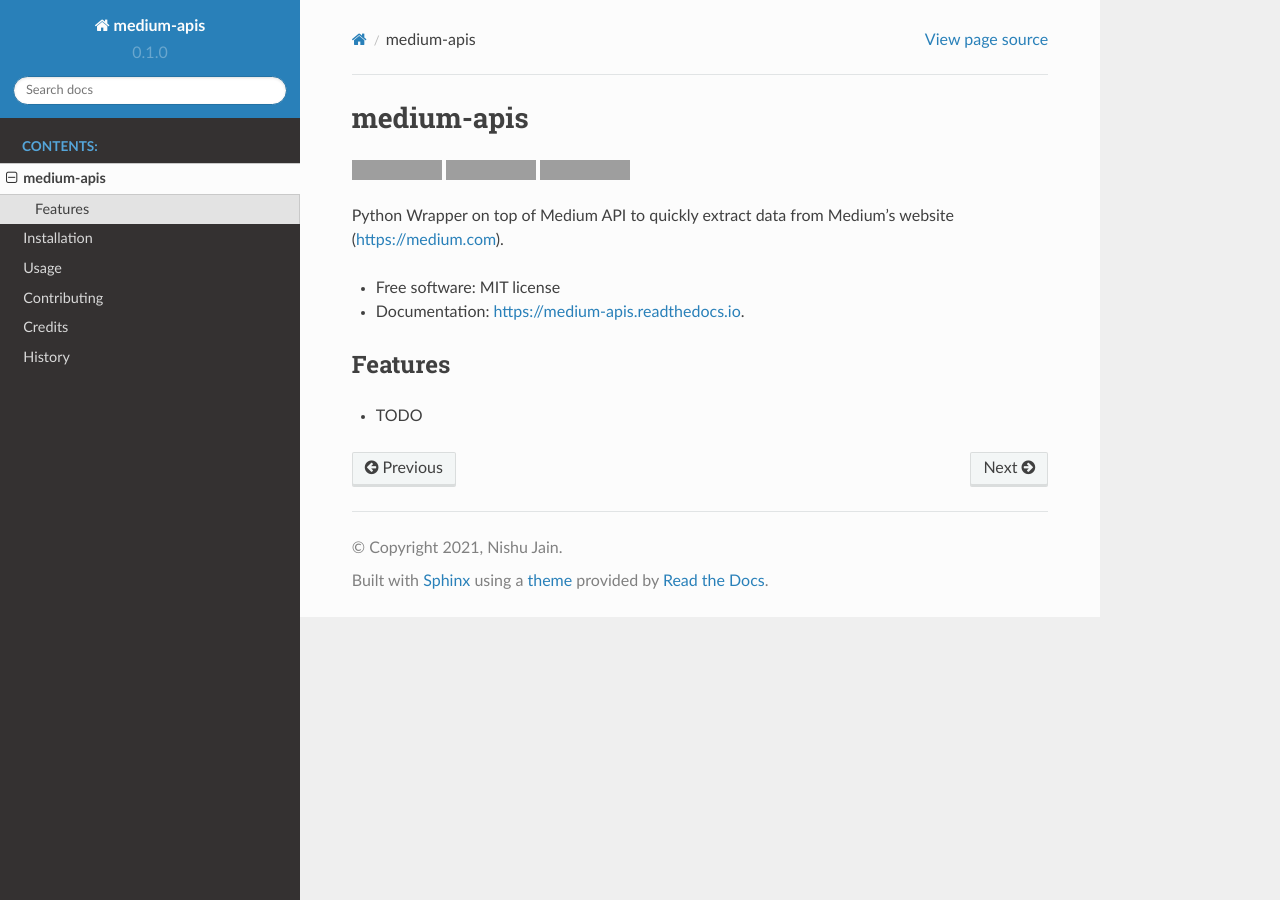
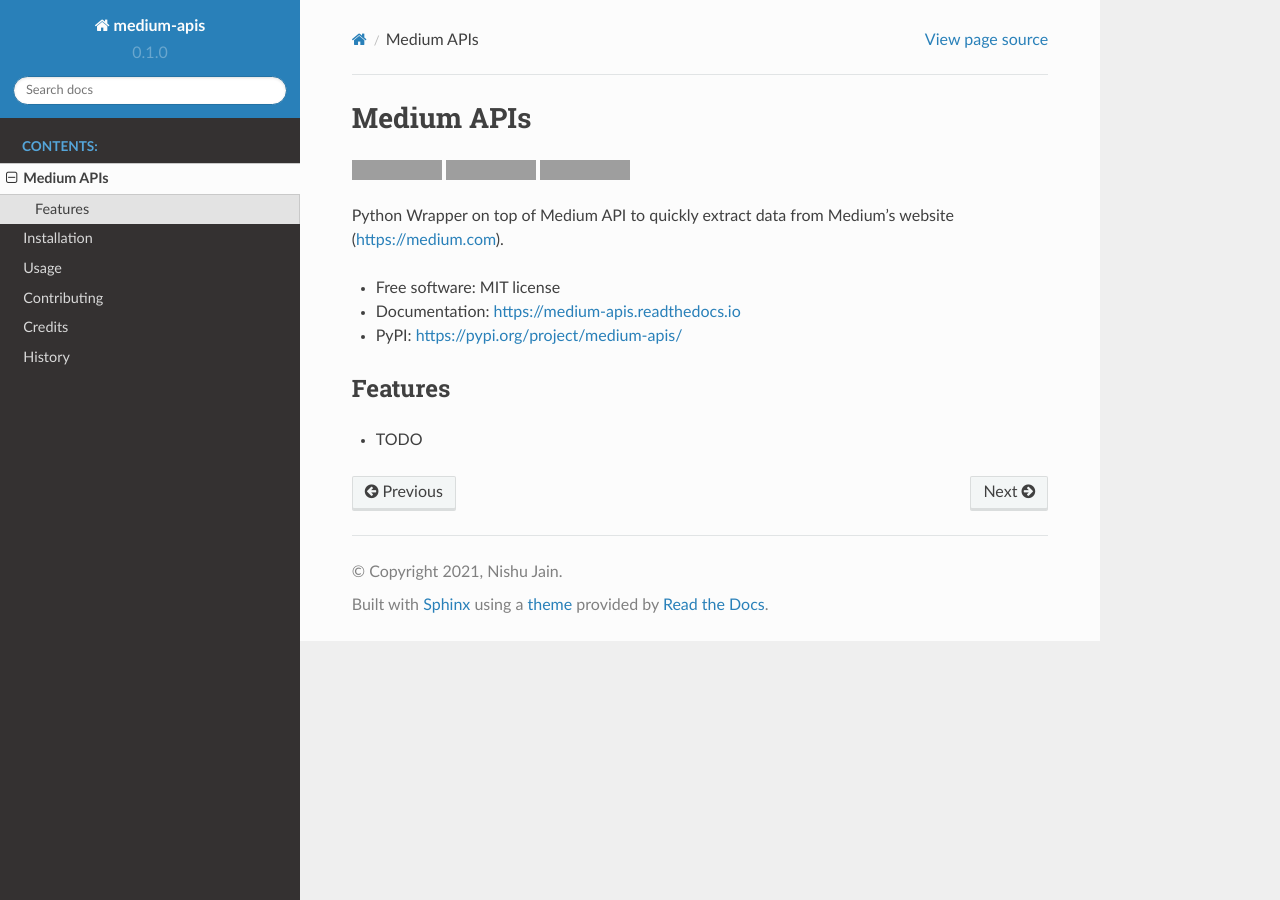
Before and after one commit to weeping-angel/medium-api, a Sphinx documentation site: the page built from docs/README.rst, in a window 1280 px wide. Built offline with Sphinx 7.4.7 and the Read the Docs theme 2.0.0, drawn with Linux system fonts in a browser that asks for light colours; grey boxes are pictures that could not be loaded.

Commit message:
updated installation docs

```diff
--- a/docs/README.rst
+++ b/docs/README.rst
@@ -1,5 +1,5 @@
 ===========
-medium-apis
+Medium APIs
 ===========
 
 
@@ -20,7 +20,8 @@ Python Wrapper on top of Medium API to quickly extract data from Medium's websit
 
 
 * Free software: MIT license
-* Documentation: https://medium-apis.readthedocs.io.
+* Documentation: https://medium-apis.readthedocs.io
+* PyPI: https://pypi.org/project/medium-apis/
 
 
 Features
--- a/docs/installation.rst
+++ b/docs/installation.rst
@@ -12,7 +12,7 @@ To install medium-apis, run this command in your terminal:
 
 .. code-block:: console
 
-    $ pip install medium_apis
+    $ pip install medium-apis
 
 This is the preferred method to install medium-apis, as it will always install the most recent stable release.
 
```
